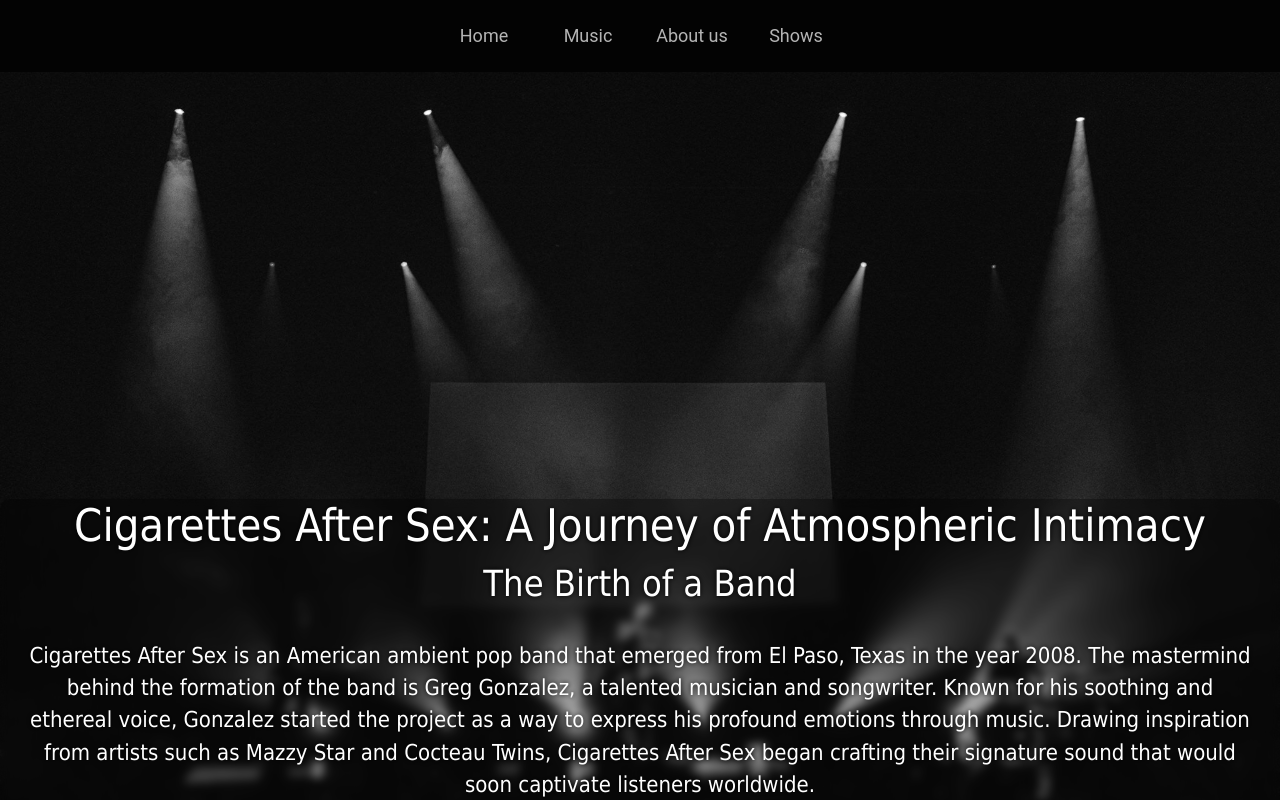
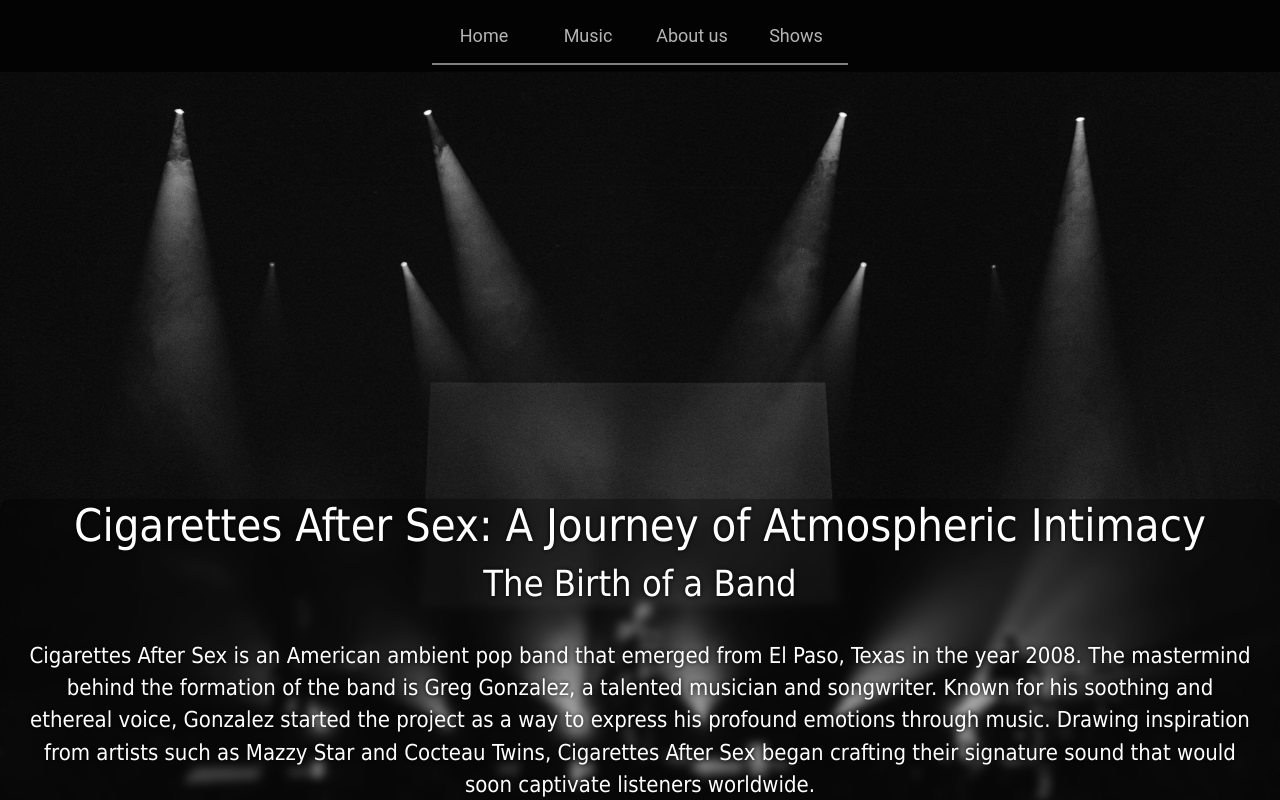
Before and after one commit to ayush6790/cas-fan-page, a React (Create React App) app: page / in a window 1280 px wide. Shown: the top 800 px of the page. Built offline with nearby package versions, Linux system fonts and the light colour scheme.

Commit message:
adding headerline

```diff
--- a/src/App.css
+++ b/src/App.css
@@ -296,7 +296,7 @@
 
 @media(max-width: 768px){
   .parent:first-of-type {
-    background: #ffffff url("components/images//imgPhone/img6.jpg") no-repeat center center fixed;
+    background: #ffffff url("components/images/imgPhone/img6.jpg") no-repeat center center fixed;
     background-size: cover;
   }
   .parent:nth-of-type(2) {
--- a/src/components/Header.js
+++ b/src/components/Header.js
@@ -25,6 +25,7 @@
   justify-content: center;
   align-items: center;
   margin-top: 10px;
+   border-bottom: 2px solid gray;
 
   @media (min-width: 768px) {
     margin-top: 0;
```
